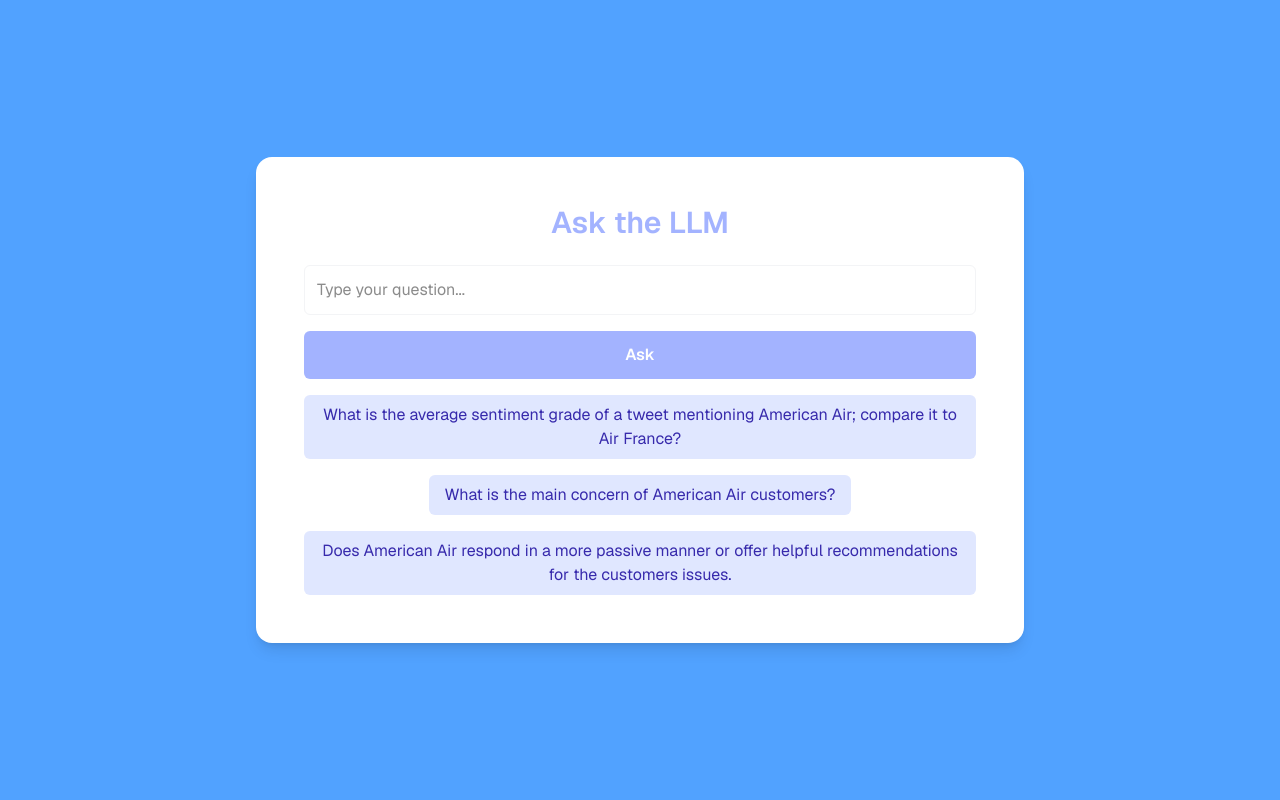
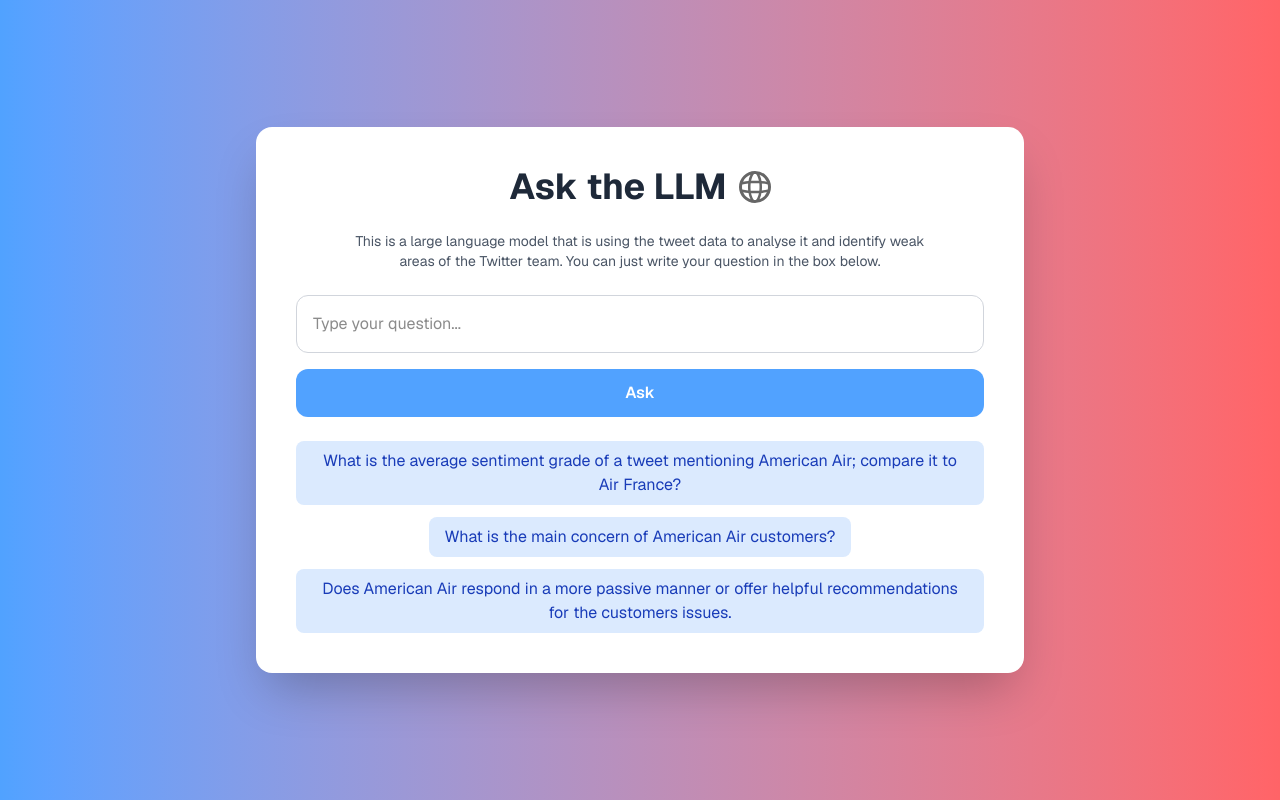
Before and after one commit to SpelGekko/dbl-website-nextjs, a Next.js app: page /llm in a window 1280 px wide. Built offline with nearby package versions, Linux system fonts and the light colour scheme.

Commit message:
The chnages in design of Fake Tweet and LLM pages

```diff
--- a/app/llm/page.tsx
+++ b/app/llm/page.tsx
@@ -48,14 +48,23 @@
     }
   };
 
+
   return (
-    <div className="min-h-screen bg-blue-400 flex items-center justify-center p-8 font-sans">
-      <div className="bg-white p-12 rounded-2xl shadow-lg w-full max-w-3xl">
-        <h1 className="text-3xl font-semibold text-indigo-300 mb-6 text-center">Ask the LLM</h1>
-        <form onSubmit={handleSubmit}>
+  <main className="min-h-screen bg-gradient-to-r from-blue-400 to-red-400 flex flex-col items-center justify-center font-sans space-y-10 py-10">
+    <div className="bg-white p-10 rounded-2xl shadow-2xl w-full max-w-3xl space-y-6">
+      <div className="flex items-center justify-center gap-3">
+        <h1 className="text-4xl font-bold text-gray-800">Ask the LLM</h1>
+        <img src="/globe.svg" alt="Globe icon" className="w-8 h-8" />
+      </div>
+
+      <p className="text-center text-gray-600 text-sm max-w-xl mx-auto">
+        This is a large language model that is using the tweet data to analyse it and identify weak areas of the Twitter team. You can just write your question in the box below.
+      </p>
+
+      <form onSubmit={handleSubmit} className="space-y-4">
         <input
           type="text"
-            className="w-full p-3 border text-black-300 border-gray-100 rounded-md text-base mb-4 focus:outline-indigo-300"
+          className="w-full p-4 border border-gray-300 rounded-xl text-base focus:outline-none focus:ring-2 focus:ring-blue-500"
           placeholder="Type your question..."
           value={question}
           onChange={(e) => setQuestion(e.target.value)}
@@ -64,21 +73,25 @@
         />
         <button
           type="submit"
-            className="w-full bg-indigo-300 text-white p-3 rounded-md font-semibold text-base cursor-pointer transition-colors duration-300 hover:bg-blue-700 disabled:opacity-50"
+          className="w-full bg-blue-400 text-white py-3 rounded-xl font-semibold hover:bg-blue-500 transition disabled:opacity-50"
           disabled={loading}
         >
           {loading ? 'Thinking...' : 'Ask'}
         </button>
       </form>
 
-        <div className="flex gap-4 mt-4 justify-center flex-wrap">
-          {['What is the average sentiment grade of a tweet mentioning American Air; compare it to Air France?', 'What is the main concern of American Air customers?', 'Does American Air respond in a more passive manner or offer helpful recommendations for the customers issues.'].map((prompt) => (
+      <div className="flex gap-3 mt-4 justify-center flex-wrap">
+        {[
+          'What is the average sentiment grade of a tweet mentioning American Air; compare it to Air France?',
+          'What is the main concern of American Air customers?',
+          'Does American Air respond in a more passive manner or offer helpful recommendations for the customers issues.',
+        ].map((prompt) => (
           <button
             key={prompt}
             type="button"
             onClick={() => handlePresetPrompt(prompt)}
             disabled={loading}
-              className="bg-indigo-100 text-indigo-800 px-4 py-2 rounded-md hover:bg-indigo-200 transition-colors disabled:opacity-50"
+            className="bg-blue-100 text-blue-800 px-4 py-2 rounded-lg hover:bg-blue-200 transition disabled:opacity-50"
           >
             {prompt}
           </button>
@@ -86,12 +99,12 @@
       </div>
 
       {response && (
-          <div className="mt-6 bg-indigo-100 border border-indigo-200 p-4 rounded-md text-indigo-900">
+        <div className="mt-6 bg-blue-50 border border-blue-200 p-4 rounded-md text-blue-900 shadow-inner">
           {response}
         </div>
       )}
     </div>
-    </div>
+  </main>
   );
 };
 
--- a/app/xitter/page.tsx
+++ b/app/xitter/page.tsx
@@ -33,11 +33,12 @@
   };
 
   return (
-    <div className="min-h-screen bg-[#f0f2f5] flex items-center justify-center p-8 font-sans">
+  <main className="min-h-screen bg-gradient-to-r from-blue-400 to-red-400 flex flex-col items-center justify-center font-sans space-y-10 py-10">
     <div className="bg-white p-8 rounded-2xl shadow-md w-full max-w-xl box-border">
       <h1 className="text-center text-gray-800 mb-6 text-2xl font-semibold">
         Write a Fake Tweet
       </h1>
+
       <form onSubmit={handleSubmit}>
         <textarea
           placeholder="Type your fake tweet here..."
@@ -46,15 +47,17 @@
           rows={4}
           required
           disabled={loading}
-            className="w-full min-h-[120px] p-4 text-base rounded-lg border text-indigo-300 border-gray-300 resize-y font-inherit
-                       focus:outline-none focus:border-blue-600 focus:ring-3 focus:ring-blue-300 transition-colors"
+          className="w-full min-h-[120px] p-4 text-base rounded-lg border text-indigo-900 border-indigo-300 focus:outline-none focus:border-blue-600 focus:ring-3 focus:ring-blue-300 transition-colors"
         />
+
         <button
           type="submit"
           disabled={loading}
-            className={`mt-4 w-full py-3 rounded-lg font-semibold text-white
-                       ${loading ? 'bg-blue-300 cursor-not-allowed' : 'bg-blue-600 hover:bg-blue-800 cursor-pointer'}
-                       transition-colors`}
+          className={`mt-4 w-full py-3 rounded-lg font-semibold text-white transition ${
+            loading
+              ? 'bg-blue-300 cursor-not-allowed'
+              : 'bg-blue-400 hover:bg-blue-500'
+          }`}
         >
           {loading ? 'Generating...' : 'Generate Response'}
         </button>
@@ -67,8 +70,9 @@
         </div>
       )}
     </div>
-    </div>
+  </main>
   );
+
 };
 
 export default FakeTweetPage;
```
Lines whose indentation alone changed are shown as unchanged.
